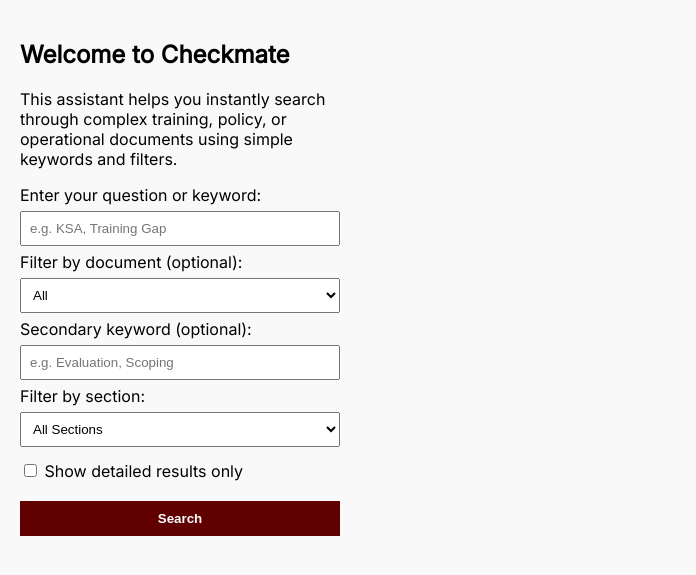
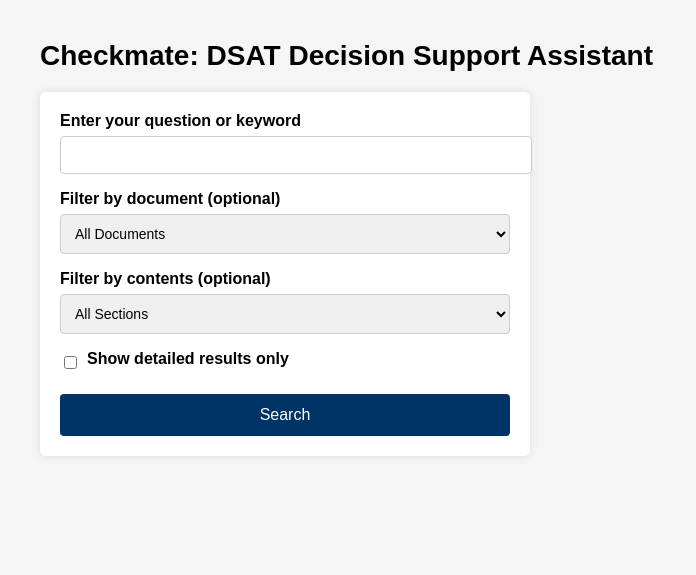
Before and after one commit to willkl2415/checkmate-app, a Flask app: page / in a window 1280 px wide. Shown: the top 575 px of the page, without its empty margins (0-696 px from the left). Run offline with Flask 3, Linux system fonts and the light colour scheme.

Commit message:
UI Fix: Restore Screen 1 layout with document → contents filter chain

```diff
--- a/templates/index.html
+++ b/templates/index.html
@@ -2,104 +2,134 @@
 <html lang="en">
 <head>
     <meta charset="UTF-8">
-    <title>Checkmate: DSAT Decision Support</title>
-    <link href="https://fonts.googleapis.com/css2?family=Inter&display=swap" rel="stylesheet">
+    <title>Checkmate DSAT Assistant</title>
     <style>
         body {
-            font-family: 'Inter', sans-serif;
-            display: flex;
-            margin: 0;
+            font-family: Arial, sans-serif;
+            margin: 40px;
+            background-color: #f5f5f5;
+        }
+
+        h1 {
+            font-size: 28px;
+            margin-bottom: 20px;
+        }
+
+        form {
+            background-color: #ffffff;
             padding: 20px;
-            background: #f9f9f9;
+            border-radius: 6px;
+            box-shadow: 0 0 10px rgba(0,0,0,0.1);
+            width: 450px;
         }
-        .sidebar {
-            width: 320px;
-            padding-right: 20px;
+
+        label {
+            display: block;
+            margin-bottom: 6px;
+            font-weight: bold;
         }
-        .results {
-            flex-grow: 1;
-        }
-        h1 {
-            color: #600000;
-        }
+
         input[type="text"], select {
             width: 100%;
-            padding: 8px;
-            margin: 6px 0;
-            box-sizing: border-box;
+            padding: 10px;
+            margin-bottom: 16px;
+            border: 1px solid #ccc;
+            border-radius: 4px;
+            font-size: 14px;
         }
+
+        input[type="submit"] {
+            background-color: #003366;
+            color: white;
+            border: none;
+            padding: 12px;
+            width: 100%;
+            border-radius: 4px;
+            font-size: 16px;
+            cursor: pointer;
+        }
+
+        input[type="submit"]:hover {
+            background-color: #002244;
+        }
+
         .checkbox {
-            margin-top: 8px;
+            display: flex;
+            align-items: center;
+            margin-bottom: 20px;
         }
-        .submit-btn {
-            background-color: #600000;
-            color: white;
-            padding: 10px;
-            border: none;
-            width: 100%;
-            cursor: pointer;
+
+        .checkbox input {
+            margin-right: 10px;
+        }
+
+        .results {
+            margin-top: 30px;
+        }
+
+        .result-block {
+            background-color: #fff;
+            padding: 16px;
+            margin-bottom: 20px;
+            border-radius: 4px;
+            box-shadow: 0 0 5px rgba(0,0,0,0.05);
+        }
+
+        .source {
+            font-size: 13px;
+            font-style: italic;
+            color: #666;
+            margin-top: 10px;
+        }
+
+        .result-count {
             font-weight: bold;
-        }
-        .card {
-            background: white;
-            border-left: 5px solid #600000;
-            padding: 15px;
-            margin-bottom: 20px;
-            box-shadow: 0 2px 5px rgba(0,0,0,0.1);
-        }
-        .meta {
-            font-weight: bold;
-            margin-bottom: 5px;
-        }
-        .count {
-            margin: 10px 0;
-            font-weight: bold;
+            margin-bottom: 16px;
         }
     </style>
 </head>
 <body>
-    <div class="sidebar">
-        <h2>Welcome to Checkmate</h2>
-        <p>This assistant helps you instantly search through complex training, policy, or operational documents using simple keywords and filters.</p>
-        <form method="post">
-            <label>Enter your question or keyword:</label>
-            <input type="text" name="question" value="{{ query }}" placeholder="e.g. KSA, Training Gap">
+    <h1>Checkmate: DSAT Decision Support Assistant</h1>
+    <form method="POST">
+        <label for="keyword">Enter your question or keyword</label>
+        <input type="text" id="keyword" name="keyword" value="{{ keyword or '' }}" required>
 
-            <label>Filter by document (optional):</label>
-            <select name="document">
-                {% for doc in all_documents %}
-                <option value="{{ doc }}" {% if doc == selected_document %}selected{% endif %}>{{ doc }}</option>
+        <label for="selected_source">Filter by document (optional)</label>
+        <select id="selected_source" name="selected_source">
+            <option value="">All Documents</option>
+            {% for source in sources %}
+                <option value="{{ source }}" {% if selected_source == source %}selected{% endif %}>{{ source }}</option>
             {% endfor %}
         </select>
 
-            <label>Secondary keyword (optional):</label>
-            <input type="text" name="keyword" value="{{ keyword }}" placeholder="e.g. Evaluation, Scoping">
-
-            <label>Filter by section:</label>
-            <select name="section">
-                {% for sec in all_sections %}
-                <option value="{{ sec }}" {% if sec == selected_section %}selected{% endif %}>{{ sec }}</option>
+        <label for="selected_section">Filter by contents (optional)</label>
+        <select id="selected_section" name="selected_section">
+            <option value="">All Sections</option>
+            {% if selected_source and available_sections %}
+                {% for section in available_sections %}
+                    <option value="{{ section }}" {% if selected_section == section %}selected{% endif %}>{{ section }}</option>
                 {% endfor %}
+            {% endif %}
         </select>
 
         <div class="checkbox">
-                <input type="checkbox" name="detailed" {% if detailed %}checked{% endif %}> Show detailed results only
+            <input type="checkbox" id="show_detailed_only" name="show_detailed_only" {% if show_detailed_only %}checked{% endif %}>
+            <label for="show_detailed_only">Show detailed results only</label>
         </div>
-            <br>
-            <input type="submit" value="Search" class="submit-btn">
+
+        <input type="submit" value="Search">
     </form>
-    </div>
+
+    {% if results %}
         <div class="results">
-        {% if results %}
-        <div class="count">Answer: {{ result_count }} results found</div>
+            <div class="result-count">{{ results|length }} results found</div>
             {% for result in results %}
-        <div class="card">
-            <div class="meta">Source: {{ result.source }}</div>
-            <div class="meta">Section: {{ result.section_title }}</div>
-            <div><strong>Content:</strong> {{ result.content }}</div>
+                <div class="result-block">
+                    {{ result.content }}
+                    <div class="source">Source: {{ result.source }}</div>
                 </div>
             {% endfor %}
+        </div>
     {% endif %}
-    </div>
 </body>
 </html>
```
Lines whose indentation alone changed are shown as unchanged.
